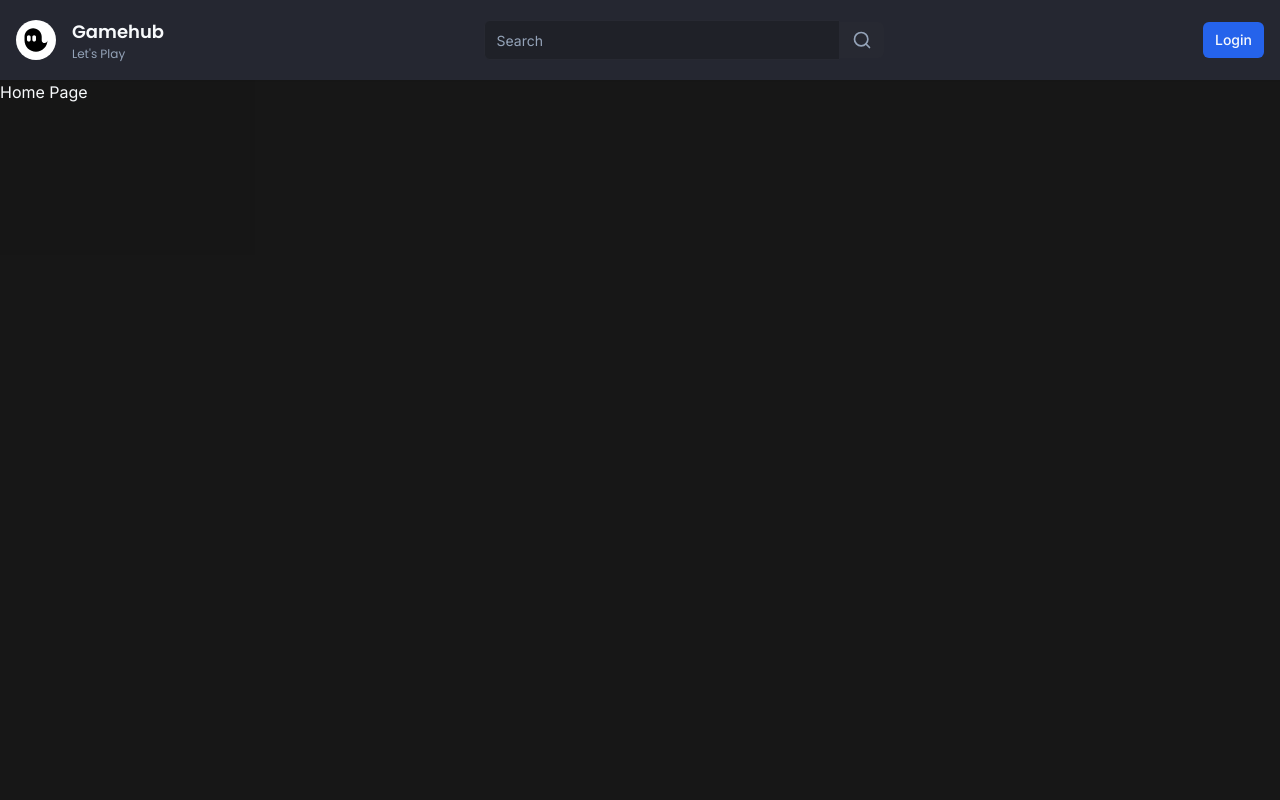
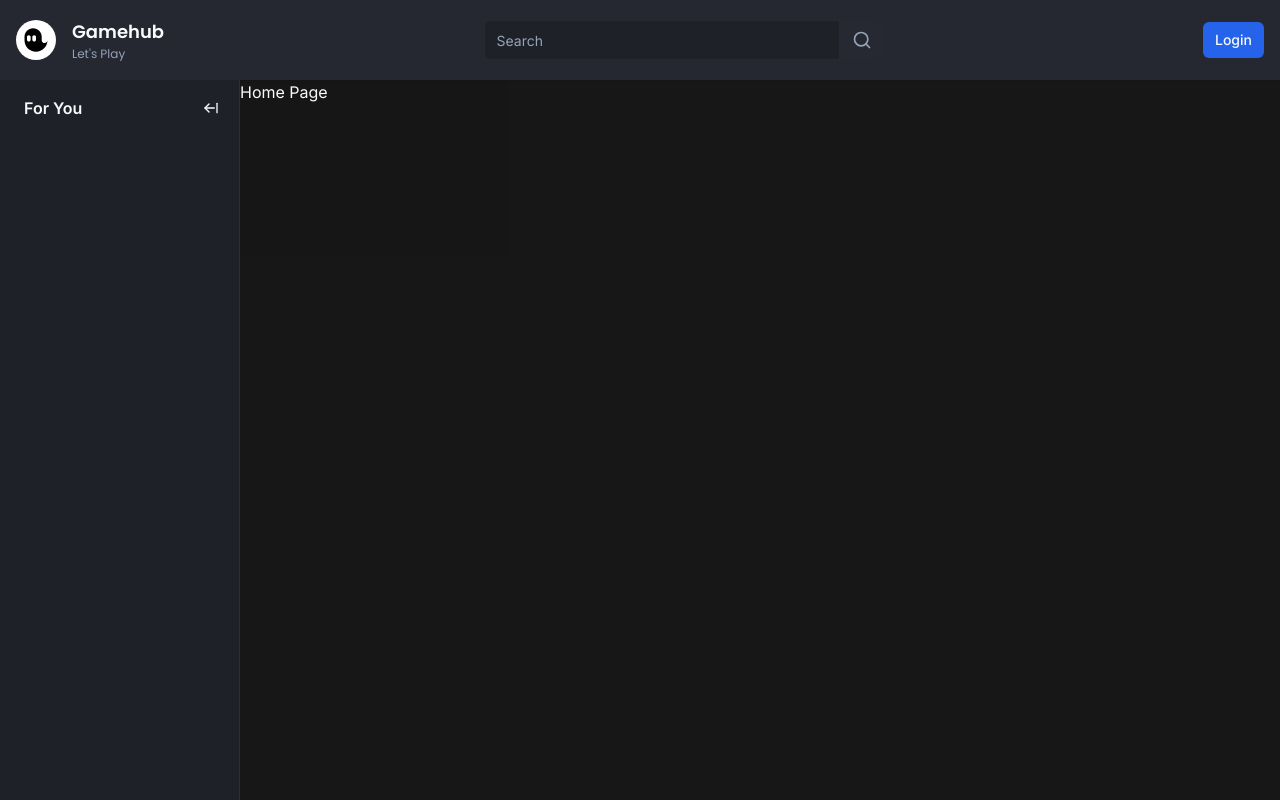
Before and after one commit to saadkhan955/twitch-clone, a Next.js app: page / in a window 1280 px wide. Built offline with nearby package versions, Linux system fonts and the light colour scheme; no server answers.

Commit message:
Added Sidebar

```diff
--- /dev/null
+++ b/app/(browse)/_components/container.tsx
@@ -0,0 +1,40 @@
+"use client"
+
+import { useEffect } from "react";
+import { useMediaQuery } from "usehooks-ts";
+
+import { cn } from "@/lib/utils";
+import { useSidebar } from "@/store/use-sidebar";
+
+interface ContainerProps {
+  children: React.ReactNode;
+}
+
+export const Container = ({
+  children
+}: ContainerProps) => {
+
+  const matches = useMediaQuery("(max-width: 1024px)")
+  const {
+    collapsed,
+    onCollapse,
+    onExpand,
+  } = useSidebar((state) => state)
+
+  useEffect(() => {
+    if (matches) {
+      onCollapse()
+    } else {
+      onExpand()
+    }
+  }, [matches, onCollapse, onExpand])
+
+  return (
+    <div className={cn(
+      "flex-1",
+      collapsed ? "ml-[70px]" : "ml-[70px] lg:ml-60"
+    )}>
+      {children}
+    </div>
+  )
+}
--- /dev/null
+++ b/app/(browse)/_components/sidebar/index.tsx
@@ -0,0 +1,10 @@
+import { Wrapper } from "./wrapper"
+import { Toggle } from "./toggle"
+
+export const Sidebar = () => {
+  return (
+    <Wrapper>
+      <Toggle />
+    </Wrapper>
+  )
+}
--- /dev/null
+++ b/app/(browse)/_components/sidebar/toggle.tsx
@@ -0,0 +1,59 @@
+"use client"
+
+import { ArrowLeftFromLine, ArrowRightFromLine } from "lucide-react"
+
+import { Hint } from "@/components/hint"
+import { Button } from "@/components/ui/button"
+import { useSidebar } from "@/store/use-sidebar"
+
+export const Toggle = () => {
+
+  const {
+    collapsed,
+    onExpand,
+    onCollapse,
+  } = useSidebar((state) => state)
+
+  const label = collapsed ? "Expand" : "Collapse"
+
+  return (
+    <>
+      {collapsed && (
+        <div className="hidden lg:flex w-full items-center justify-center pt-4 mb-4">
+          <Hint
+            label={label}
+            side="right"
+            asChild
+          >
+            <Button
+              onClick={onExpand}
+              className="h-auto p-2"
+              variant="ghost"
+            >
+              <ArrowRightFromLine className="h-4 w-4" />
+            </Button>
+          </Hint>
+        </div>
+      )}
+      {!collapsed && (
+        <div className="p-3 pl-6 mb-2 flex items-center w-full">
+          <p className="font-semibold text-primary">
+            For You
+          </p>
+          <Hint
+            label={label}
+            side="right"
+            asChild
+          >
+            <Button
+              onClick={onCollapse}
+              className="h-auto p-2 ml-auto"
+              variant="ghost">
+              <ArrowLeftFromLine className="h-4 w-4" />
+            </Button>
+          </Hint>
+        </div>
+      )}
+    </>
+  )
+}
--- /dev/null
+++ b/app/(browse)/_components/sidebar/wrapper.tsx
@@ -0,0 +1,23 @@
+"use client"
+import { cn } from "@/lib/utils";
+import { useSidebar } from "@/store/use-sidebar";
+
+interface WrapperProps {
+  children: React.ReactNode;
+};
+
+export const Wrapper = ({
+  children,
+}: WrapperProps) => {
+
+  const { collapsed } = useSidebar((state) => state)
+
+  return (
+    <aside className={cn(
+      "fixed left-0 flex flex-col w-60 h-full bg-background border-r border-[#2D2E35] z-50",
+      collapsed && "w-[70px]"
+    )}>
+      {children}
+    </aside>
+  )
+}
--- a/app/(browse)/layout.tsx
+++ b/app/(browse)/layout.tsx
@@ -1,4 +1,6 @@
 import { Navbar } from "./_components/navbar";
+import { Sidebar } from "./_components/sidebar";
+import { Container } from "./_components/container";
 
 const BrowseLayout = ({
   children,
@@ -9,7 +11,10 @@
     <>
       <Navbar />
       <div className="flex h-full pt-20">
-        {children}
+        <Sidebar />
+        <Container>
+          {children}
+        </Container>
       </div>
     </>
   );
--- /dev/null
+++ b/components/hint.tsx
@@ -0,0 +1,42 @@
+import {
+  Tooltip,
+  TooltipContent,
+  TooltipProvider,
+  TooltipTrigger
+} from "@/components/ui/tooltip";
+
+interface HintProps {
+  label: string;
+  children: React.ReactNode;
+  asChild?: boolean;
+  side?: "top" | "bottom" | "left" | "right";
+  align?: "start" | "center" | "end";
+}
+
+
+export const Hint = ({
+  label,
+  children,
+  asChild,
+  side,
+  align
+}: HintProps) => {
+  return (
+    <TooltipProvider>
+      <Tooltip delayDuration={0}>
+        <TooltipTrigger asChild={asChild}>
+          {children}
+        </TooltipTrigger>
+        <TooltipContent
+          className="text-black bg-white"
+          side={side}
+          align={align}
+        >
+          <p className="font-semibold">
+            {label}
+          </p>
+        </TooltipContent>
+      </Tooltip>
+    </TooltipProvider>
+  );
+}
--- /dev/null
+++ b/components/ui/tooltip.tsx
@@ -0,0 +1,30 @@
+"use client"
+
+import * as React from "react"
+import * as TooltipPrimitive from "@radix-ui/react-tooltip"
+
+import { cn } from "@/lib/utils"
+
+const TooltipProvider = TooltipPrimitive.Provider
+
+const Tooltip = TooltipPrimitive.Root
+
+const TooltipTrigger = TooltipPrimitive.Trigger
+
+const TooltipContent = React.forwardRef<
+  React.ElementRef<typeof TooltipPrimitive.Content>,
+  React.ComponentPropsWithoutRef<typeof TooltipPrimitive.Content>
+>(({ className, sideOffset = 4, ...props }, ref) => (
+  <TooltipPrimitive.Content
+    ref={ref}
+    sideOffset={sideOffset}
+    className={cn(
+      "z-50 overflow-hidden rounded-md border bg-popover px-3 py-1.5 text-sm text-popover-foreground shadow-md animate-in fade-in-0 zoom-in-95 data-[state=closed]:animate-out data-[state=closed]:fade-out-0 data-[state=closed]:zoom-out-95 data-[side=bottom]:slide-in-from-top-2 data-[side=left]:slide-in-from-right-2 data-[side=right]:slide-in-from-left-2 data-[side=top]:slide-in-from-bottom-2",
+      className
+    )}
+    {...props}
+  />
+))
+TooltipContent.displayName = TooltipPrimitive.Content.displayName
+
+export { Tooltip, TooltipTrigger, TooltipContent, TooltipProvider }
--- a/package.json
+++ b/package.json
@@ -13,6 +13,7 @@
     "@clerk/themes": "^1.7.9",
     "@prisma/client": "^5.7.0",
     "@radix-ui/react-slot": "^1.0.2",
+    "@radix-ui/react-tooltip": "^1.0.7",
     "class-variance-authority": "^0.7.0",
     "clsx": "^2.0.0",
     "lucide-react": "^0.294.0",
@@ -24,7 +25,9 @@
     "react-dom": "^18",
     "svix": "^1.15.0",
     "tailwind-merge": "^2.1.0",
-    "tailwindcss-animate": "^1.0.7"
+    "tailwindcss-animate": "^1.0.7",
+    "usehooks-ts": "^2.9.1",
+    "zustand": "^4.4.7"
   },
   "devDependencies": {
     "@types/node": "^20",
--- /dev/null
+++ b/store/use-sidebar.ts
@@ -0,0 +1,13 @@
+import { create } from "zustand";
+
+interface SidebarStore {
+  collapsed: boolean;
+  onExpand: () => void;
+  onCollapse: () => void;
+}
+
+export const useSidebar = create<SidebarStore>((set) => ({
+  collapsed: false,
+  onExpand: () => set(() => ({ collapsed: false })),
+  onCollapse: () => set(() => ({ collapsed: true }))
+}))
```
Also changed, not shown: 1 other file (tests, documents, lock files or other folders).
